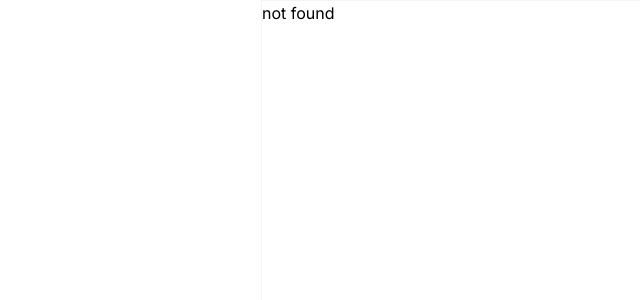
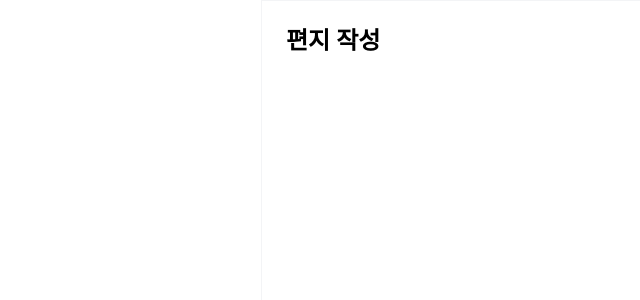
Before and after one commit to wisdom-13/bbyong, a Next.js app: page /letter/write/1 in a window 1280 px wide. Before the commit this address had no page. Shown: the top 300 px of the page, without its empty margins (184-824 px from the left). Built offline with nearby package versions, Linux system fonts and the light colour scheme.

Commit message:
편지 작성 페이지 생성

```diff
--- /dev/null
+++ b/src/app/letter/write/[address]/page.tsx
@@ -0,0 +1,16 @@
+import LetterWrite from '@/components/LetterWrite';
+
+type Props = {
+  params: {
+    address: string;
+  }
+}
+
+export default function page({ params: { address } }: Props) {
+
+  return (
+    <div>
+      <LetterWrite address={address} />
+    </div>
+  );
+}
--- a/src/components/LetterList.tsx
+++ b/src/components/LetterList.tsx
@@ -6,6 +6,7 @@ import useSWR from 'swr';
 import { Letter } from '@/model/letter';
 import LetterItem from './LetterItem';
 import Button from './ui/Button';
+import Link from 'next/link';
 
 type Props = {
   address: string;
@@ -26,7 +27,9 @@ export default function LetterList({ address }: Props) {
         }
       </div>
       <div className='w-full absolute bottom-0'>
-        <Button className='rounded-none' color='blue' text='작성하기' />
+        <Link href={`/letter/write/${address}`}>
+          <Button className='rounded-none' color='blue' text='작성하기' />
+        </Link>
       </div>
     </div>
   );
--- /dev/null
+++ b/src/components/LetterWrite.tsx
@@ -0,0 +1,13 @@
+import Title from './ui/Title';
+
+type Props = {
+  address: string;
+}
+
+export default function LetterWrite({ address }: Props) {
+  return (
+    <div>
+      <Title text='편지 작성' />
+    </div>
+  );
+}
```
